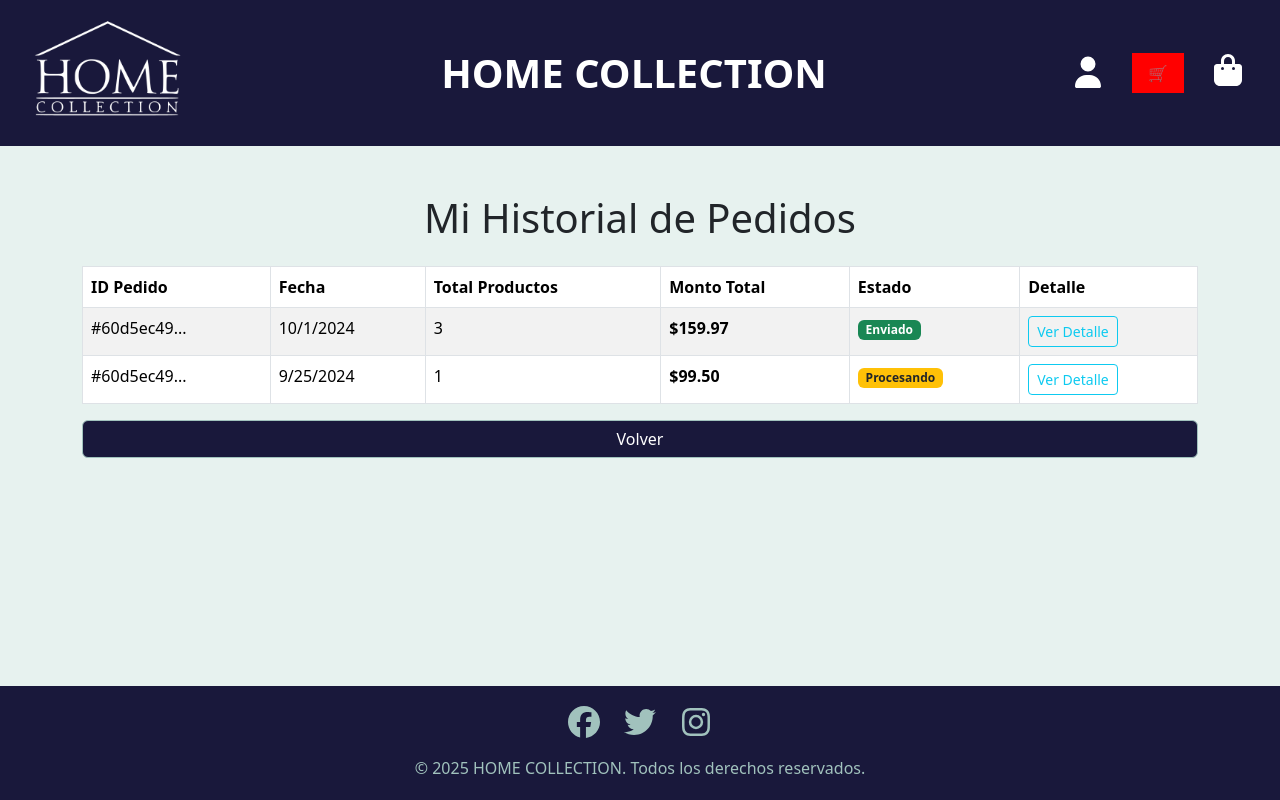
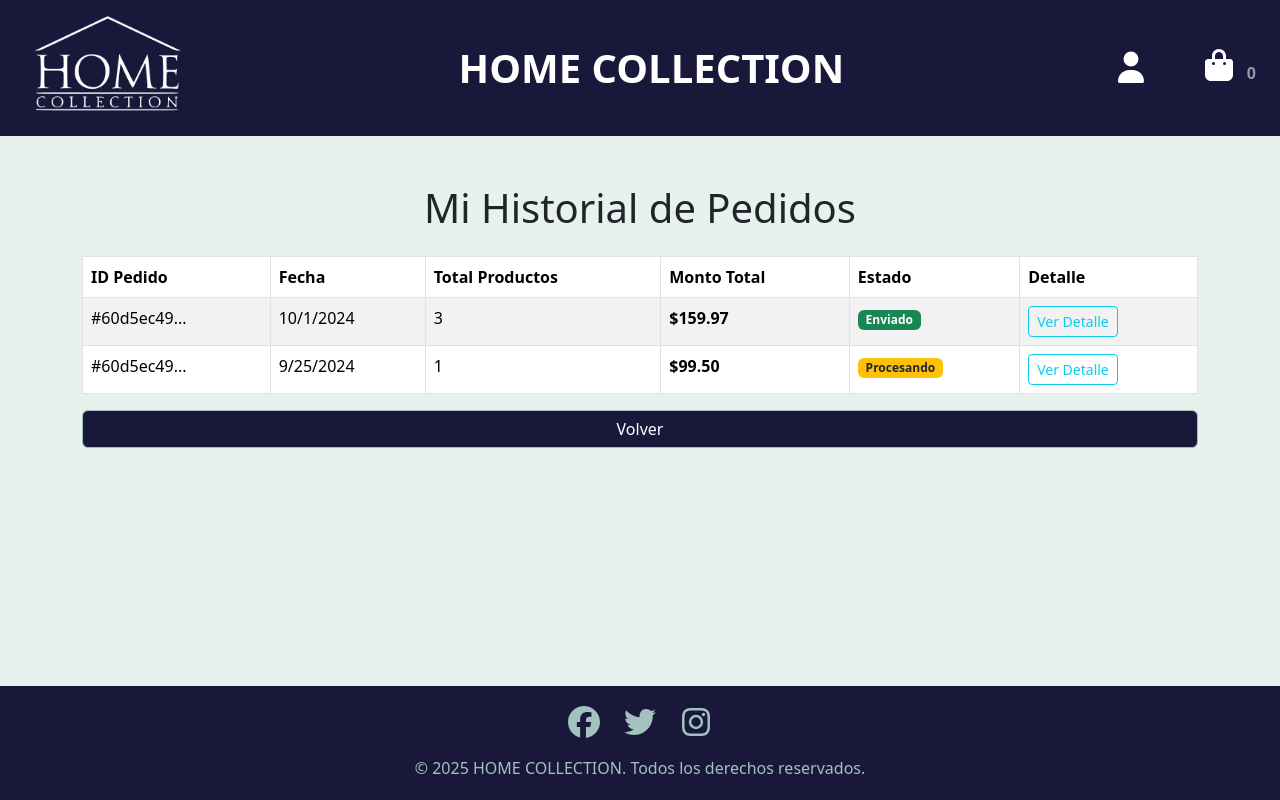
Before and after one commit to MaSanchezL/HomeCollection, a React (Vite) app in the folder frontend/: page /pedidos in a window 1280 px wide. Built offline with nearby package versions, Linux system fonts and the light colour scheme.

Commit message:
revision

```diff
--- a/frontend/src/App.jsx
+++ b/frontend/src/App.jsx
@@ -2,11 +2,9 @@ import Header from "./components/Header";
 import Footer from "./components/Footer";
 import RouterManager from "./router/RouterManager";
 import "./assets/css/index.css";
-import CartProvider from "./context/CartContext";
 
 function App() {
   return (
-    <CartProvider>
     <div
       style={{ display: "flex", flexDirection: "column", minHeight: "100vh" }}
     >
@@ -18,7 +16,6 @@ function App() {
 
       <Footer />
     </div>
-    </CartProvider>
   );
 }
 
--- a/frontend/src/components/Header.jsx
+++ b/frontend/src/components/Header.jsx
@@ -1,4 +1,3 @@
-import { useState, useContext, useEffect } from "react";
 import Container from "react-bootstrap/Container";
 import Navbar from "react-bootstrap/Navbar";
 import Nav from "react-bootstrap/Nav";
@@ -8,15 +7,19 @@ import { UserContext } from "../context/UserContext.jsx";
 import logo1 from "../assets/logo1.png";
 import "../assets/css/Header.css";
 import { CartContext } from "../context/CartContext";
+import { Link } from "react-router-dom";
+import Badge from "react-bootstrap/Badge";
+import { useContext } from "react";
 
 function Header() {
-  const [cartItems, setCartItems] = useState(0);
   const { user } = useContext(UserContext);
+  const { totalProducts } = useContext(CartContext);
 
-  const { cart, totalProducts, total, totalPrice } = useContext(CartContext);
-  useEffect(() => {
-    console.log("ver lo que cart en el contexto", cart);
-  }, [cart]);
+  const NavLinkItem = ({ to, children }) => (
+    <Nav.Link as={Link} to={to} className="mx-2 fw-bold">
+      {children}
+    </Nav.Link>
+  );
   return (
     <Navbar
       style={{ backgroundColor: "var(--principal)" }}
@@ -27,34 +30,25 @@ function Header() {
         fluid
         className="d-flex align-items-center justify-content-between px-0"
       >
-        <Navbar.Brand href="/home" className="ms-2">
+        <NavLinkItem to="/" className="ms-2">
           <img src={logo1} alt="Logo" className="logo-hover" />
-        </Navbar.Brand>
+        </NavLinkItem>
 
         <div className="header-title">HOME COLLECTION</div>
 
         <Nav className="d-flex align-items-center me-2">
-          <Nav.Link href={user ? "/profile" : "/login"} className="icon-hover">
+          <NavLinkItem to={user ? "/profile" : "/login"} className="icon-hover">
             <FontAwesomeIcon icon={faUser} size="2x" className="icon-hover" />
-          </Nav.Link>
-          <div
-            style={{
-              color: "white",
-              backgroundColor: "red",
-            }}
-          >
-            <Nav.Link href="/cart" className="icon-hover">
-              🛒
-              {totalProducts > 0 ? totalProducts : ""}
-            </Nav.Link>
-          </div>
-          <Nav.Link href="/cart" className="icon-hover">
+          </NavLinkItem>
+
+          <NavLinkItem to="/cart" className="icon-hover">
             <FontAwesomeIcon
               icon={faShoppingBag}
               size="2x"
               className="icon-hover"
             />
-          </Nav.Link>
+            {totalProducts}
+          </NavLinkItem>
         </Nav>
       </Container>
     </Navbar>
--- a/frontend/src/context/CartContext.jsx
+++ b/frontend/src/context/CartContext.jsx
@@ -67,9 +67,7 @@ const CartProvider = ({ children }) => {
         .filter((productoCart) => productoCart.count > 0)
     );
   };
-  const total = cart.reduce((acumulador, productoCart) => {
-    return acumulador + productoCart.precio * productoCart.count;
-  }, 0);
+
   const totalProducts = cart.reduce((acumulador, productoCart) => {
     return acumulador + productoCart.count;
   }, 0);
@@ -92,7 +90,6 @@ const CartProvider = ({ children }) => {
         quitarProductos,
         totalPrice,
         totalProducts,
-        total,
         clearCart,
       }}
     >
--- a/frontend/src/main.jsx
+++ b/frontend/src/main.jsx
@@ -5,13 +5,16 @@ import App from "./App.jsx";
 import "bootstrap/dist/css/bootstrap.min.css";
 import CartProvider from "./context/CartContext.jsx";
 import { UserProvider } from "./context/UserContext.jsx";
+import { BrowserRouter } from "react-router-dom";
 
 createRoot(document.getElementById("root")).render(
   <StrictMode>
-    <CartProvider>
+    <BrowserRouter>
       <UserProvider>
-        <App />
+        <CartProvider>
+          <App />
+        </CartProvider>
       </UserProvider>
-    </CartProvider>
+    </BrowserRouter>
   </StrictMode>
 );
--- a/frontend/src/router/RouterManager.jsx
+++ b/frontend/src/router/RouterManager.jsx
@@ -1,7 +1,4 @@
-import { BrowserRouter, Route, Routes } from "react-router-dom";
-// import Cart from "../views/Cart";
-// import Profile from "../components/Profile";
-// import Checkout from "../components/Checkout";
+import { BrowserRouter, Navigate, Route, Routes } from "react-router-dom";
 import Home from "../views/Home";
 import Login from "../views/Login";
 import Register from "../views/Register";
@@ -13,19 +10,25 @@ import NotFound from "../views/NotFound";
 import Cart from "../views/Cart.jsx";
 import CheckoutSuccess from "../views/CheckoutSuccess.jsx";
 import MisPedidos from "../views/MisPedidos.jsx";
+import { UserContext } from "../context/UserContext.jsx";
+import { useContext } from "react";
 
 const RouterManager = () => {
+  const { user } = useContext(UserContext);
+
   const token = true;
 
   return (
     <>
-      <BrowserRouter>
       <Routes>
         <Route path="/" element={<Home />} />
         <Route path="/home" element={<Home />} />
         <Route path="/login" element={<Login />} />
         <Route path="/register" element={<Register />} />
-          <Route path="/profile" element={<Profile />} />
+        <Route
+          path="/profile"
+          element={user ? <Profile /> : <Navigate to="/login" />}
+        />
         <Route path="/galeria" element={<GaleriaProductos />} />
         <Route path="/producto/:id" element={<CardProduct />} />
         <Route path="/crear-producto" element={<CrearProducto />} />
@@ -34,7 +37,6 @@ const RouterManager = () => {
         <Route path="/checkout-success" element={<CheckoutSuccess />} />
         <Route path="/pedidos" element={<MisPedidos />} />
       </Routes>
-      </BrowserRouter>
     </>
   );
 };
```
Also changed, not shown: frontend/src/context/UserContext.jsx (line endings or trailing spaces). Lines whose indentation alone changed are shown as unchanged.
